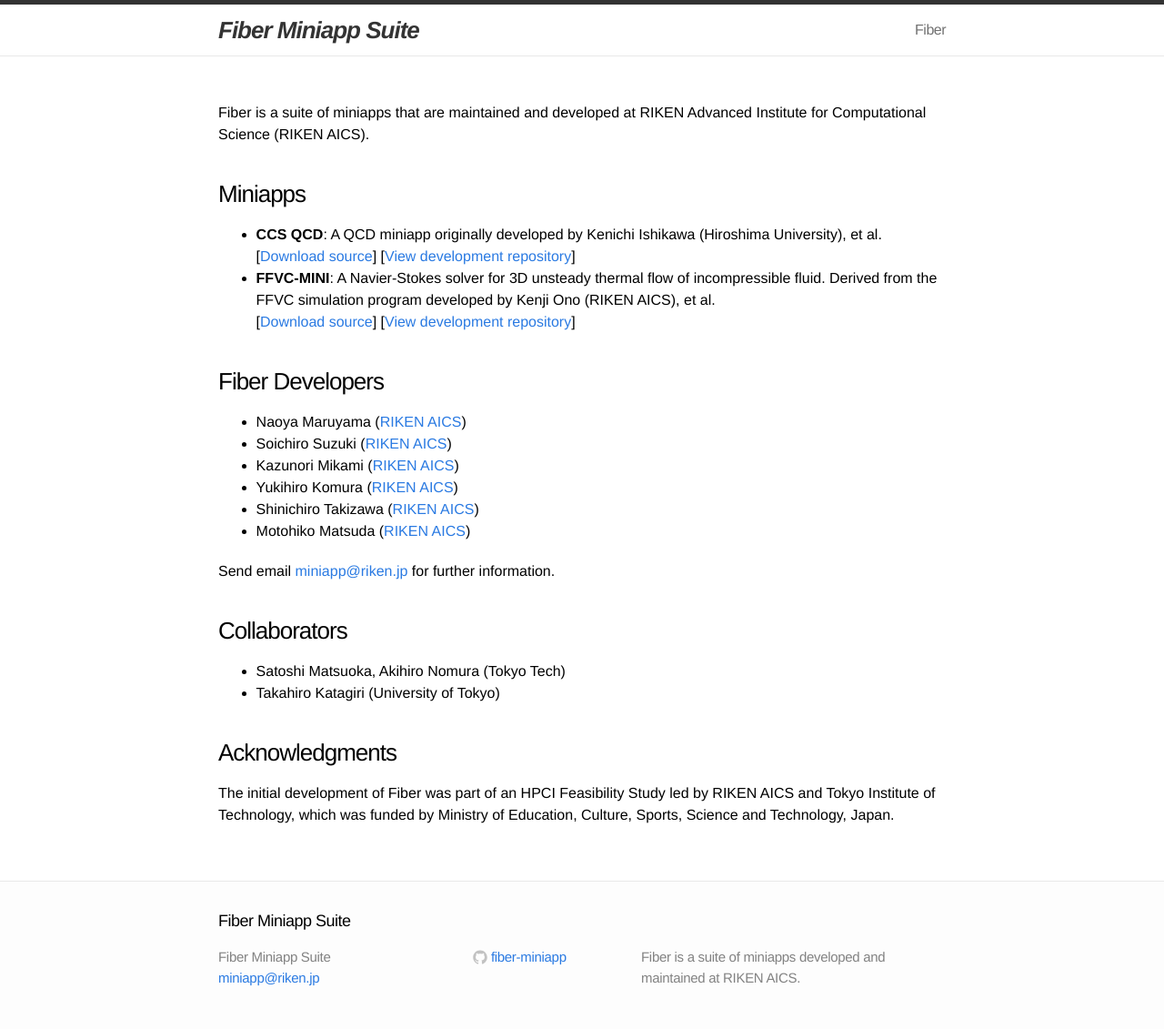
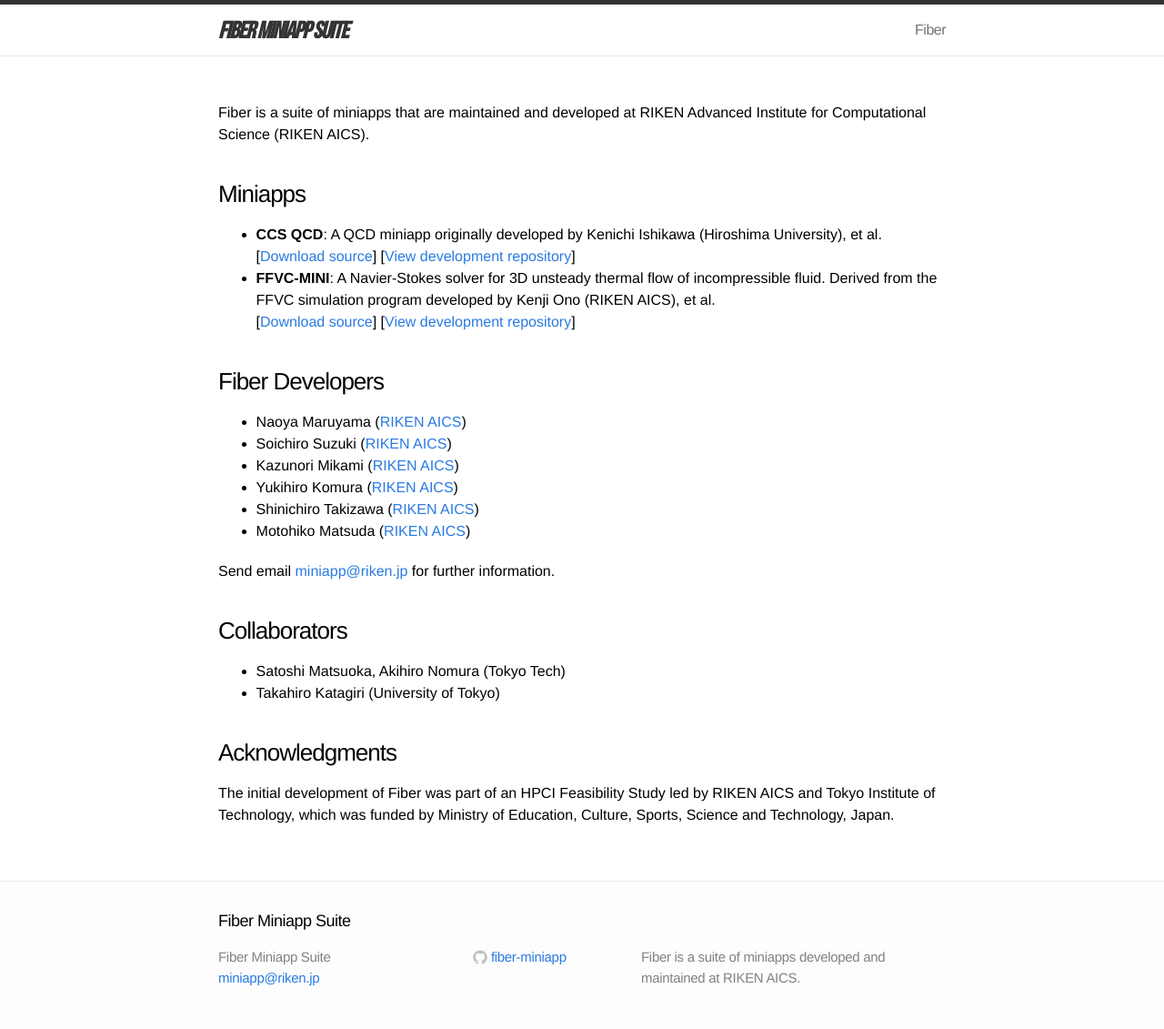
Before and after one commit to fiber-miniapp/fiber-miniapp.github.io, a Jekyll site: the page built from index.md, in a window 1280 px wide. Shown: the whole page at 91% size. Built offline with Jekyll 4.4.1, drawn with Linux system fonts in a browser that asks for light colours.

Commit message:
use Bebas Neue-font logo

```diff
--- a/_includes/head.html
+++ b/_includes/head.html
@@ -8,5 +8,6 @@
 
     <!-- Custom CSS -->
     <link rel="stylesheet" href="{{ "/css/main.css" | prepend: site.baseurl }}">
+    <link rel="stylesheet" href="{{ "/fonts/bebasneue_regular_macroman/stylesheet.css" | prepend: site.baseurl }}">
 
 </head>
--- a/css/main.css
+++ b/css/main.css
@@ -10,6 +10,7 @@
 
 body {
   font-family: Helvetica, Arial, sans-serif;
+  /* font-family: 'bebas_neueregular', Helvetica, Arial, sans-serif; */
   font-size: 16px;
   line-height: 1.5;
   font-weight: 300;
@@ -61,8 +62,9 @@
 }
 
 .site-title {
+    font-weight: bold;
+    font-family: 'bebas_neueregular', Helvetica, Arial, sans-serif;
     font-style: italic;
-    font-weight: bold;
 }
 
 .site-nav {
```
